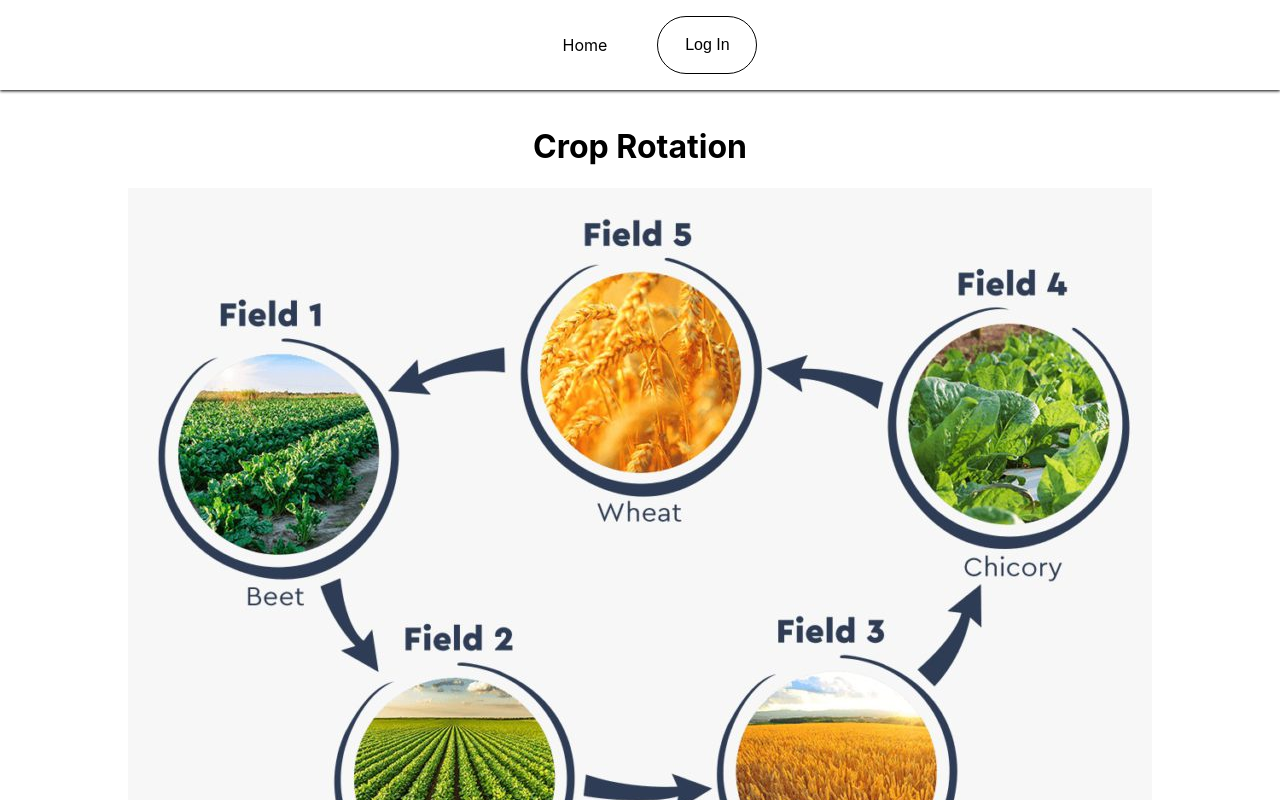
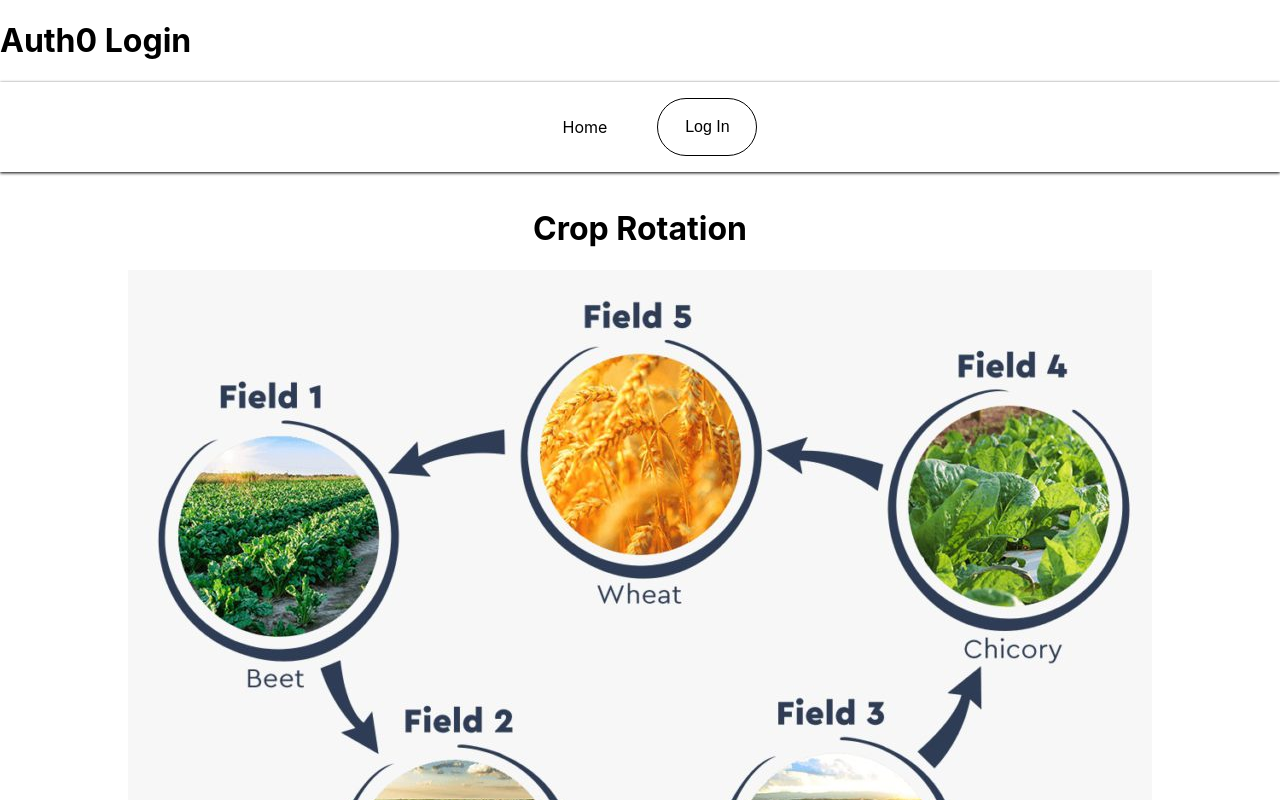
Before and after one commit to albertshih3/CropSwap, a React (Create React App) app: page / in a window 1280 px wide. Shown: the top 800 px of the page. Built offline with nearby package versions, Linux system fonts and the light colour scheme.

Commit message:
FIXED AUTH!!!!!!!!
fixed auth yay

```diff
--- a/src/App.js
+++ b/src/App.js
@@ -1,32 +1,22 @@
-import Navbar from './Components/Navbar/Navbar';
+import React from 'react'
+import Navbar from './Components/Navbar/Navbar'
 import { BrowserRouter as Router, Routes, Route } from "react-router-dom";
 import Home from './Pages/Home';
 import CropRotation from './Pages/CropRotation';
-import { createRoot } from 'react-dom/client';
-import { Auth0Provider } from '@auth0/auth0-react';
 
-const root = createRoot(document.getElementById('root'));
-
-function App() {
+const App = () => {
   return (
-    <div className="App">
-      <Auth0Provider
-        domain="dev-2qksybid6u0gy6vg.us.auth0.com"
-        clientId="GnyjMW0GgzaM8akwiBtjHqYRp97n9MHa"
-        redirectUri={window.location.origin}
-      >
+    <main className='column'>
+      <h1>Auth0 Login</h1>
+      <Navbar />
       <Router>
-          <Navbar />
         <Routes>
           <Route path="/" element={<Home />} />
           <Route path="/CropRotation" element={<CropRotation />} />
         </Routes>
       </Router>
-      </Auth0Provider>
-    </div>
-  );
+    </main>
+  )
 }
 
-root.render(<App />);
-
-export default App;
+export default App
--- a/src/Components/Navbar/Navbar.js
+++ b/src/Components/Navbar/Navbar.js
@@ -1,24 +1,46 @@
-import React, { useState } from 'react'
+import React, { useState, useEffect } from 'react'
 import { useAuth0 } from "@auth0/auth0-react";
 import "./Navbar.css"
 
 const LoginButton = () => {
-  const { loginWithRedirect } = useAuth0();
+  const{loginWithRedirect, isAuthenticated} = useAuth0();
+  return (
+    !isAuthenticated && (
+        <button class='button' onClick={() => loginWithRedirect()}>Log In</button>
+    )
+  )
+}
 
-  return <button className='button' onClick={() => loginWithRedirect()}>Log In</button>;
-};
+const LogoutButton = () => {
+  const{logout, isAuthenticated} = useAuth0();
+  return (
+    isAuthenticated && (
+        <button class = 'button' onClick={() => logout({ logoutParams: { returnTo: window.location.origin } })}>
+        Log Out
+      </button>
+    )
+  )
+}
 
 const Navbar = () => {
   const [menu, setMenu]= useState("Home")
+  const { user, isAuthenticated, isLoading } = useAuth0();
+
+  console.log("User: " + user + ", isAuthenticated: " + isAuthenticated + ", isLoading: " + isLoading)
+
+  if (isLoading) {
+    return <div>Loading...</div>;
+  }
+
   return (
     <div className='navbar'>
       <ul className='nav-menu'>
         <li onClick={()=>{setMenu("Home")}}>Home{menu==="Home"?<h/>:<></>}</li>
       </ul>
-        <LoginButton />
-
+      {isAuthenticated ? <LogoutButton /> : <LoginButton />}
     </div>
-  )
+  );
 }
 
+
 export default Navbar
--- a/src/index.js
+++ b/src/index.js
@@ -3,13 +3,21 @@ import ReactDOM from 'react-dom/client';
 import './index.css';
 import App from './App';
 import reportWebVitals from './reportWebVitals';
+import { Auth0Provider } from '@auth0/auth0-react';
+
 
 const root = ReactDOM.createRoot(document.getElementById('root'));
 root.render(
-  <React.StrictMode>
-    <App />
-  </React.StrictMode>
-);
+  <Auth0Provider
+      domain="dev-2qksybid6u0gy6vg.us.auth0.com"
+      clientId="GnyjMW0GgzaM8akwiBtjHqYRp97n9MHa"
+      authorizationParams={{
+        redirect_uri: window.location.origin
+      }}
+    >
+      <App />
+    </Auth0Provider>,
+  );
 
 // If you want to start measuring performance in your app, pass a function
 // to log results (for example: reportWebVitals(console.log))
```
Also changed, not shown: src/Components/LoginButton.js (added, +11 -0 lines), src/Components/LogoutButton.js (added, +13 -0 lines). Lines whose indentation alone changed are shown as unchanged.
